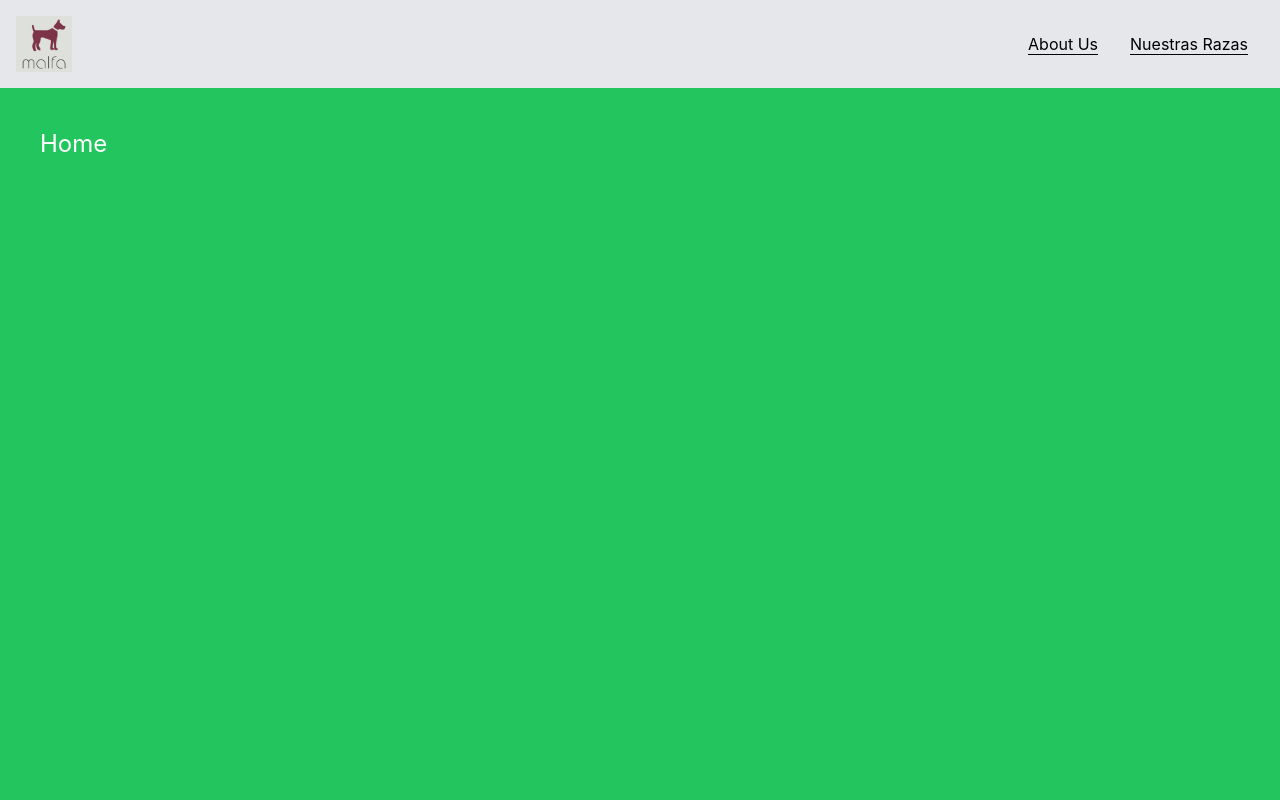
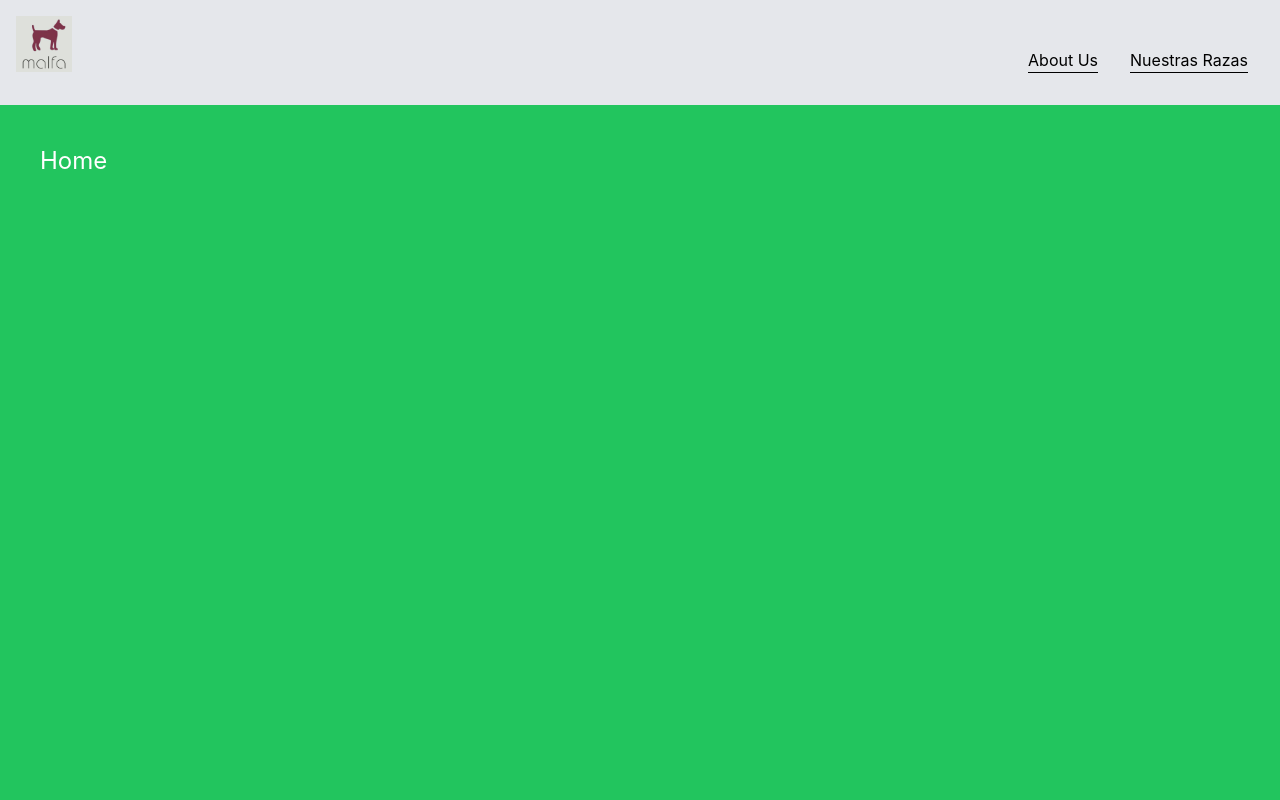
Before and after one commit to JBautistaBeck/My-Portafolio-Viejo, a React (Create React App) app: page / in a window 1280 px wide. Shown: the top 800 px of the page. Built offline with nearby package versions, Linux system fonts and the light colour scheme.

Commit message:
Redireccion

```diff
--- a/src/App.js
+++ b/src/App.js
@@ -14,7 +14,7 @@ function App() {
       <div className="flex-1" id="about">
         <About />
       </div>
-      <div className="flex-1" id="nuestrasRazas">
+      <div className="flex-1" id="razas">
         <NuestrasRazas></NuestrasRazas>
       </div>
     </div>
--- a/src/componentes/NavBar.jsx
+++ b/src/componentes/NavBar.jsx
@@ -1,6 +1,25 @@
 import logoMalfa from "../utils/logoMalfa.jpg"
+import React from 'react';
 
 function NavBar() {
+
+    const handleAboutClick = (id) => {
+        if(id === "about") {
+
+            const aboutSection = document.getElementById('about');
+            if (aboutSection) {
+            aboutSection.scrollIntoView({ behavior: 'smooth' });
+            }
+
+        } else if (id === "razas") {
+            const razasSection = document.getElementById('razas');
+            if (razasSection) {
+            razasSection.scrollIntoView({ behavior: 'smooth' });
+            }
+        }
+      };
+
+
     return (
       <div className=" text-white p-4 bg-gray-200 flex justify-between">
 
@@ -8,8 +27,8 @@ function NavBar() {
 
         <div className=" mt-4">
 
-            <a href="#about" className="text-black border-b border-black m-4 scroll-link hover:bg-red-600 ">About Us</a>
-            <a href="#nuestrasRazas" className="text-black border-b border-black m-4  scroll-link hover:bg-red-600">Nuestras Razas</a>
+            <button onClick={() => handleAboutClick("about")} className="text-black border-b border-black m-4 scroll-link hover:bg-red-600 ">About Us</button>
+            <button onClick={() => handleAboutClick("razas")} className="text-black border-b border-black m-4  scroll-link hover:p-1">Nuestras Razas</button>
 
         </div>
 
```
